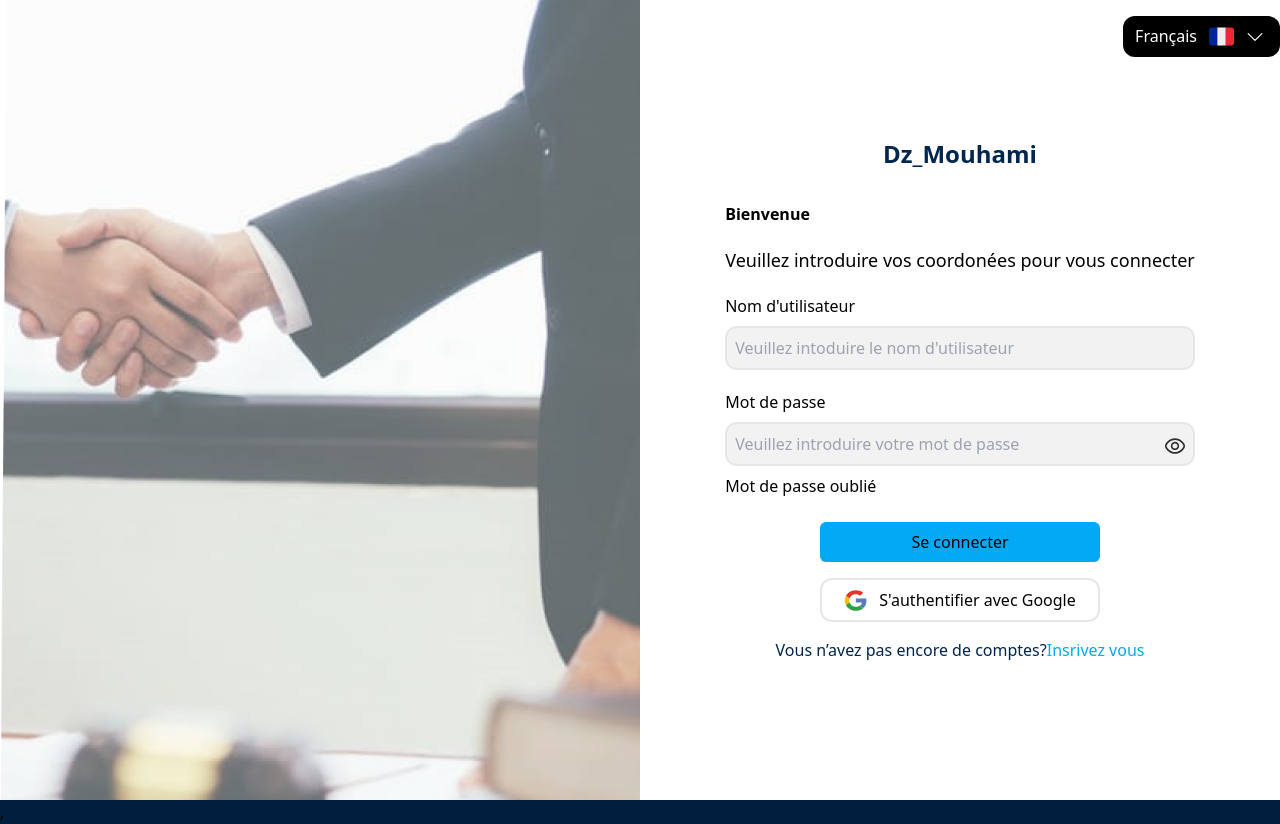
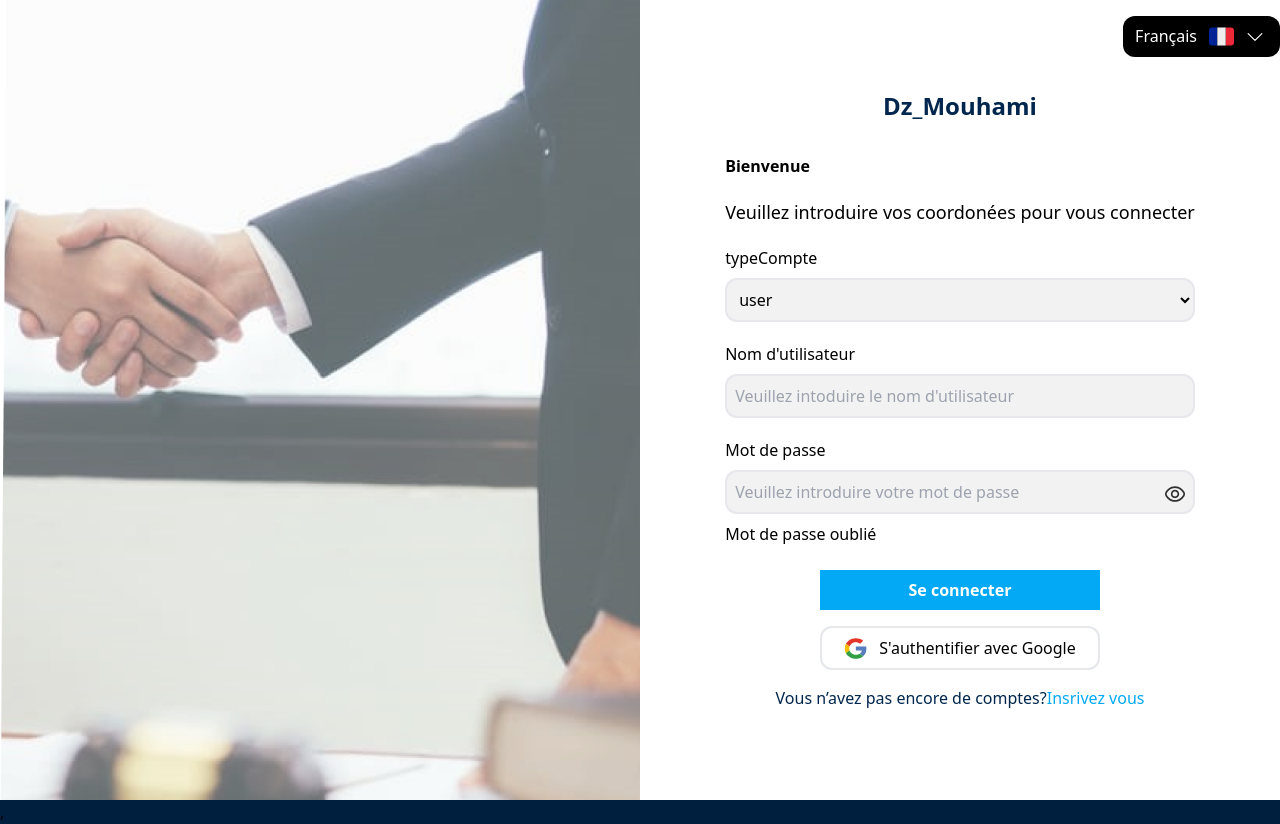
Before and after one commit to SamyIslem/Dz-Mouhami, a React (Vite) app: page /login in a window 1280 px wide. Built offline with nearby package versions, Linux system fonts and the light colour scheme.

Commit message:
linked auth

```diff
--- a/package.json
+++ b/package.json
@@ -14,9 +14,11 @@
     "@emotion/styled": "^11.11.0",
     "@headlessui/react": "^1.7.17",
     "@heroicons/react": "^2.1.1",
+    "@hookform/resolvers": "^3.3.4",
     "@mui/icons-material": "^5.15.6",
     "@mui/material": "^5.15.6",
     "@mui/x-data-grid": "^6.19.2",
+    "axios": "^1.6.7",
     "i18next": "^23.7.16",
     "install": "^0.13.0",
     "mapbox-gl": "^3.1.0",
@@ -27,8 +29,10 @@
     "react-i18next": "^14.0.0",
     "react-router-dom": "^6.21.1",
     "react-star-ratings": "^2.3.0",
+    "react-toastify": "^10.0.4",
     "recharts": "^2.10.4",
-    "vite-plugin-svgr": "^4.2.0"
+    "vite-plugin-svgr": "^4.2.0",
+    "zod": "^3.22.4"
   },
   "devDependencies": {
     "@types/react": "^18.2.43",
--- a/src/locales/i18n.js
+++ b/src/locales/i18n.js
@@ -66,7 +66,8 @@ const resources = {
       avis:"Avis",
       articles:"Articles",
       appointment:"Rendez-vous au cabinet",
-      duration:"durée"
+      duration:"durée",
+      username : 'nom d utilisateur',
 
 
     },
@@ -136,7 +137,8 @@ const resources = {
       disponibilité:"التوفر",
       avis:"الآراء",
       articles:"المقالات",
-      duration:"مدة"
+      duration:"مدة"  ,
+      username : 'اسم المستخدم',
     },
     dir: "rtl",
   },
--- a/src/pages/LogIn/LogIn.jsx
+++ b/src/pages/LogIn/LogIn.jsx
@@ -5,15 +5,66 @@ import Eye from "@/icons/eye.svg?react";
 import ClosedEye from "@/icons/closedEye.svg?react";
 import Google from "@/icons/google.svg?react";
 import { Langues } from "@/ui";
-import Button from "@/components/ui/Button/Button";
 import { Link } from "react-router-dom";
+import { z } from 'zod';
+import axios from 'axios';
+import { toast } from 'react-toastify';
+import { ToastContainer } from 'react-toastify';
+import { useForm } from 'react-hook-form';
+import { zodResolver } from '@hookform/resolvers/zod';
+import 'react-toastify/dist/ReactToastify.css';
+import { useNavigate } from "react-router-dom";
+
 
 const LogIn = () => {
   const [hidden, setHidden] = useState(true);
 
+  const navigate = useNavigate()
+
   const { t } = useTranslation();
 
+  const schema = z.object({
+    username: z.string().nonempty("Username is required"),
+    password: z.string().nonempty("Password is required").min(6, { message: 'Password must be at least 6 characters long' }),
+});
+const { register, handleSubmit, formState: { errors } } = useForm({
+  resolver: zodResolver(schema)
+});
+const [loading, setLoading] = useState(false);
+const [selectedOption, setSelectedOption] = useState('user');
+
+const url = selectedOption === 'user' ? 'http://127.0.0.1:3000/login' :'http://127.0.0.1:3000/lawyer_account/login'
+
+
+const onSubmit = async (data) => {
+  setLoading(true);
+  const toastId = toast.info('Submitting form...');
+
+  try {
+    const info = {
+      name: data.username,
+      password: data.password,
+    };
+    const response = await axios.post( url , info);
+
+    setLoading(false);
+    toast.dismiss(toastId);
+    toast.success(response);
+    selectedOption === 'lawyer' ? navigate('/lawyer/dashboard') : navigate('/')
+    localStorage.setItem('lawyer_id', response.data.lawyer_id);
+
+  } catch (error) {
+    setLoading(false);
+    toast.dismiss(toastId);
+    toast.error('error when ligin in');
+
+    console.error(error);
+  }
+};
+
   return (
+    <form onSubmit={handleSubmit(onSubmit)}  action="">
+      <ToastContainer />
     <div
       className=" grid grid-cols-1 lg:grid-cols-2 relative items-center bg-white "
       dir={t("dir")}
@@ -38,6 +89,24 @@ const LogIn = () => {
             <h1 className="font-semibold">{t("welcome")} </h1>
             <p className="text-lg text-black"> {t("register")} </p>
 
+            <div id="typeCompte" className="flex flex-col gap-2">
+              <label htmlFor="Nom" className="font-medium ">
+                {t("typeCompte")}
+              </label>
+              <select className="cursor-pointer outline-none bg-label border-2 w-full p-2 rounded-xl pr-12"
+                value={selectedOption}
+                onChange={e => setSelectedOption(e.target.value)}>
+                <option value="lawyer" >
+                  {t("lawyer")}
+                </option>
+                <option value="user" >
+                  {" "}
+                  {t("user")}{" "}
+                </option>
+              </select>
+            </div>
+
+
             <div id="nomUtilisateur" className="flex flex-col gap-2">
               <label htmlFor="Nom" className="font-medium ">
                 {t("userName")}
@@ -47,8 +116,10 @@ const LogIn = () => {
                 className="outline-none bg-label border-2 w-full p-2 rounded-xl "
                 placeholder="Veuillez intoduire le nom d'utilisateur"
                 id="Nom"
+                {...register('username')}
               />
             </div>
+            {errors.username && <p className=" text-red-600">{errors.username.message}</p>}
 
             <div id="nomUtilisateur" className="flex flex-col gap-2 relative ">
               <label htmlFor="Mot De Passe" className="font-medium ">
@@ -59,8 +130,9 @@ const LogIn = () => {
                 className="outline-none bg-label border-2 w-full p-2 rounded-xl pr-12"
                 placeholder="Veuillez introduire votre mot de passe "
                 id="Mot De Passe"
+                {...register('password')}
               />
-
+                {errors.password && <p className=" text-red-600">{errors.password.message}</p>}
               <p className="cursor-pointer hover:text-secondary">
                 {t("forgetPassword")}
               </p>
@@ -78,10 +150,11 @@ const LogIn = () => {
         </div>
 
         <div className="w-[280px] flex flex-col gap-4 mt-4">
-          <Button className="bg-secondaryButton w-full">
-            {" "}
-            {t("finaliseLogIn")}{" "}
-          </Button>
+        <input  className="bg-secondaryButton w-full text-white font-bold py-2 cursor-pointer "
+            type="submit"
+            disabled={loading}
+            value={t("finaliseLogIn")}
+        />
           <div className="flex gap-3 items-center w-full justify-center border-2 rounded-xl p-2 cursor-pointer  ">
             <Google />
             <span> {t("Google")} </span>
@@ -96,6 +169,7 @@ const LogIn = () => {
         <Langues cover />
       </div>
     </div>
+    </form>
   );
 };
 
--- a/src/pages/SignUp/SignUp.jsx
+++ b/src/pages/SignUp/SignUp.jsx
@@ -1,11 +1,196 @@
-import React from 'react'
+import React, { useState } from "react";
+import Poignee from "@/images/poignee.png";
+import { useTranslation } from "react-i18next";
+import Eye from "@/icons/eye.svg?react";
+import ClosedEye from "@/icons/closedEye.svg?react";
+import Google from "@/icons/google.svg?react";
+import { Langues } from "@/ui";
+import { Link, useNavigate } from "react-router-dom";
+import { z } from 'zod';
+import axios from 'axios';
+import { toast } from 'react-toastify';
+import { ToastContainer } from 'react-toastify';
+import { useForm } from 'react-hook-form';
+import { zodResolver } from '@hookform/resolvers/zod';
+import 'react-toastify/dist/ReactToastify.css';
+const SignUp = () => {
 
-const SignUp = () => {
+  const schema = z.object({
+    username: z.string().nonempty("Username is required"),
+    password: z.string().nonempty("Password is required").min(6, { message: 'Password must be at least 6 characters long' }),
+    confirmPassword: z.string().nonempty("Confirm Password is required").min(6, { message: 'Confirm Password must be at least 6 characters long' }),
+}).refine((data) => data.password === data.confirmPassword, {
+    message: "Passwords do not match",
+    path: ["confirmPassword"],
+});
+
+  const { register, handleSubmit, formState: { errors } } = useForm({
+    resolver: zodResolver(schema)
+  });
+  const [loading, setLoading] = useState(false);
+  const [selectedOption, setSelectedOption] = useState('user');
+  const navigate = useNavigate()
+
+  const onSubmit = async (data) => {
+    setLoading(true);
+    const toastId = toast.info('Submitting form...');
+
+    try {
+      const url = selectedOption === 'user' ? 'http://127.0.0.1:3000/create' :'http://127.0.0.1:3000/lawyer_account/create'
+      const info = {
+        name: data.username,
+        password: data.password,
+      };
+      const response = await axios.post( url , info);
+
+      setLoading(false);
+      toast.dismiss(toastId);
+      toast.success(response);
+      selectedOption === 'lawyer' ? navigate('/lawyer/dashboard') : navigate('/')
+    } catch (error) {
+      setLoading(false);
+      toast.dismiss(toastId);
+      toast.error('error when sign in');
+
+      console.error(error);
+    }
+  };
+
+
+  const [hidden, setHidden] = useState(true);
+
+
+  const { t } = useTranslation();
+
+
   return (
-    <div>
-      SignUp
+    <form onSubmit={handleSubmit(onSubmit)} action="">
+      <ToastContainer />
+    <div
+      className=" grid grid-cols-1 lg:grid-cols-2 relative items-center bg-white "
+      dir={t("dir")}
+    >
+      <div className="hidden lg:block lg:h-screen  lg:overflow-hidden ">
+        <img
+          src={Poignee}
+          alt="poignée de mains"
+          className="h-full object-cover  w-full  "
+        />
+      </div>
+
+      <div id="coordonées" className="flex flex-col gap-2 items-center">
+        <div
+          className="flex flex-col items-center justify-center gap-8 "
+          dir={t("dir")}
+        >
+          <h1 className="font-bold text-primary text-2xl flex justify-center w-full ">
+            Dz_Mouhami
+          </h1>
+          <div className="flex flex-col gap-5 w-ful ">
+            <h1 className="font-semibold">{t("welcome")} </h1>
+            <p className="text-lg text-black"> {t("register")} </p>
+
+            <div id="typeCompte" className="flex flex-col gap-2">
+              <label htmlFor="Nom" className="font-medium ">
+                {t("typeCompte")}
+              </label>
+              <select className="cursor-pointer outline-none bg-label border-2 w-full p-2 rounded-xl pr-12"
+                value={selectedOption}
+                onChange={e => setSelectedOption(e.target.value)}>
+                <option value="lawyer" >
+                  {t("lawyer")}
+                </option>
+                <option value="user" >
+                  {" "}
+                  {t("user")}{" "}
+                </option>
+              </select>
+            </div>
+
+            <div id="username" className="flex flex-col gap-2 relative ">
+              <label htmlFor="username" className="font-medium ">
+                {t("username")}
+              </label>
+              <input
+                type="text"
+                className="outline-none bg-label border-2 w-full p-2 rounded-xl pr-12"
+                placeholder={t("username")}
+                id="username"
+                {...register('username')}
+              />
+
+            </div>
+            {errors.username && <p className=" text-red-600">{errors.username.message}</p>}
+
+            <div id="password" className="flex flex-col gap-2 relative ">
+              <label htmlFor="Mot De Passe" className="font-medium ">
+                {t("password")}
+              </label>
+              <input
+                type={`${hidden ? "password" : "text"}`}
+                className="outline-none bg-label border-2 w-full p-2 rounded-xl pr-12"
+                placeholder={t("password")}
+                id="Mot De Passe"
+                {...register('password')}
+
+              />
+
+              <div
+                className="absolute right-[10px] bottom-[12px] cursor-pointer"
+                onClick={() => {
+                  setHidden(!hidden);
+                }}
+              >
+                {hidden ? <Eye /> : <ClosedEye />}
+              </div>
+            </div>
+            {errors.password && <p className=" text-red-600">{errors.password.message}</p>}
+
+            <div id="confirmPassword" className="flex flex-col gap-2 relative ">
+              <label htmlFor="Mot De Passe" className="font-medium ">
+                {t("confirmPassword")}
+              </label>
+              <input
+                type={`${hidden ? "password" : "text"}`}
+                className="outline-none bg-label border-2 w-full p-2 rounded-xl pr-12"
+                placeholder={t("confirmPassword")}
+                id="Mot De Passe"
+                {...register('confirmPassword')}
+              />
+
+              <div
+                className="absolute right-[10px] bottom-[12px] cursor-pointer"
+                onClick={() => {
+                  setHidden(!hidden);
+                }}
+              >
+                {hidden ? <Eye /> : <ClosedEye />}
+              </div>
+            </div>
+          </div>
+        </div>
+        {errors.confirmPassword && <p className=" text-red-600">{errors.confirmPassword.message}</p>}
+
+        <div className="w-[280px] flex flex-col gap-4 mt-4">
+          <input  className="bg-secondaryButton w-full text-white font-bold py-2 cursor-pointer "
+            type="submit"
+            disabled={loading}
+            value={t("finaliseLogIn")}
+        />
+
+          <div className="flex gap-3 items-center w-full justify-center border-2 rounded-xl p-2 cursor-pointe font-bold ">
+            <Google />
+            <span> {t("Google")} </span>
+          </div>
+        </div>
+      </div>
+
+      <div className="absolute top-4 right-0">
+        <Langues cover />
+      </div>
     </div>
-  )
-}
+    </form>
+  );
+};
 
-export default SignUp
+export default SignUp;
```
Also changed, not shown: 1 other file (tests, documents, lock files or other folders).
